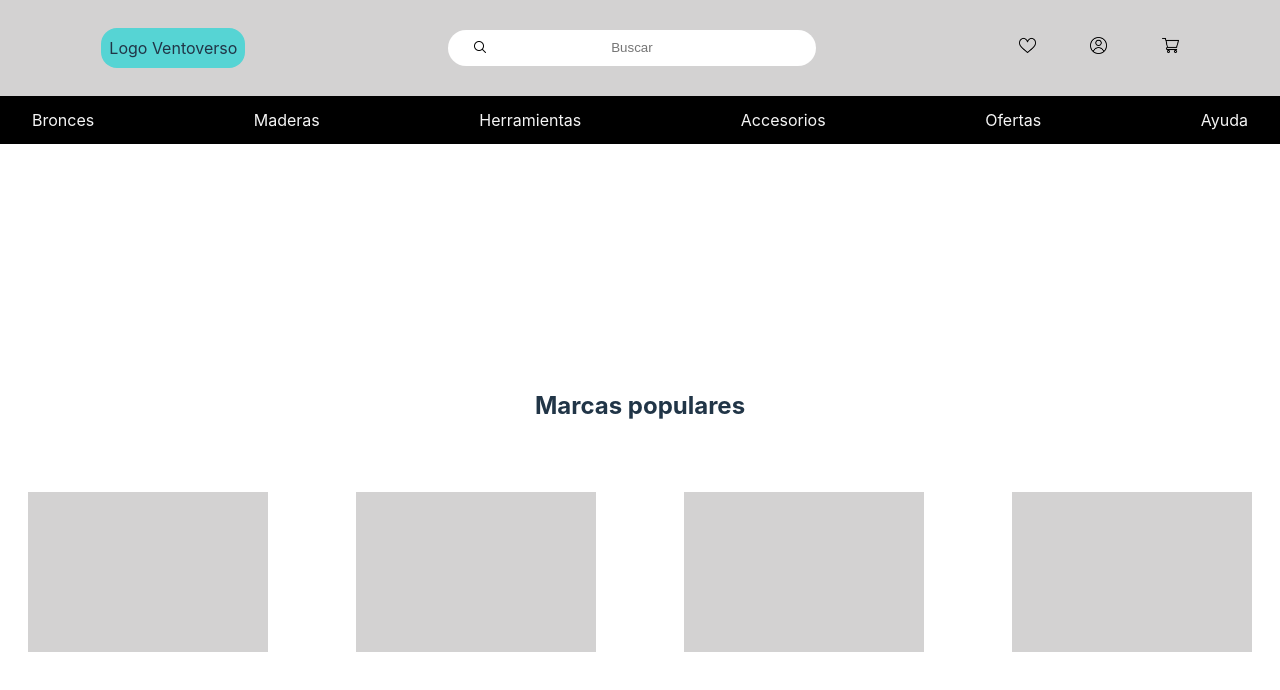
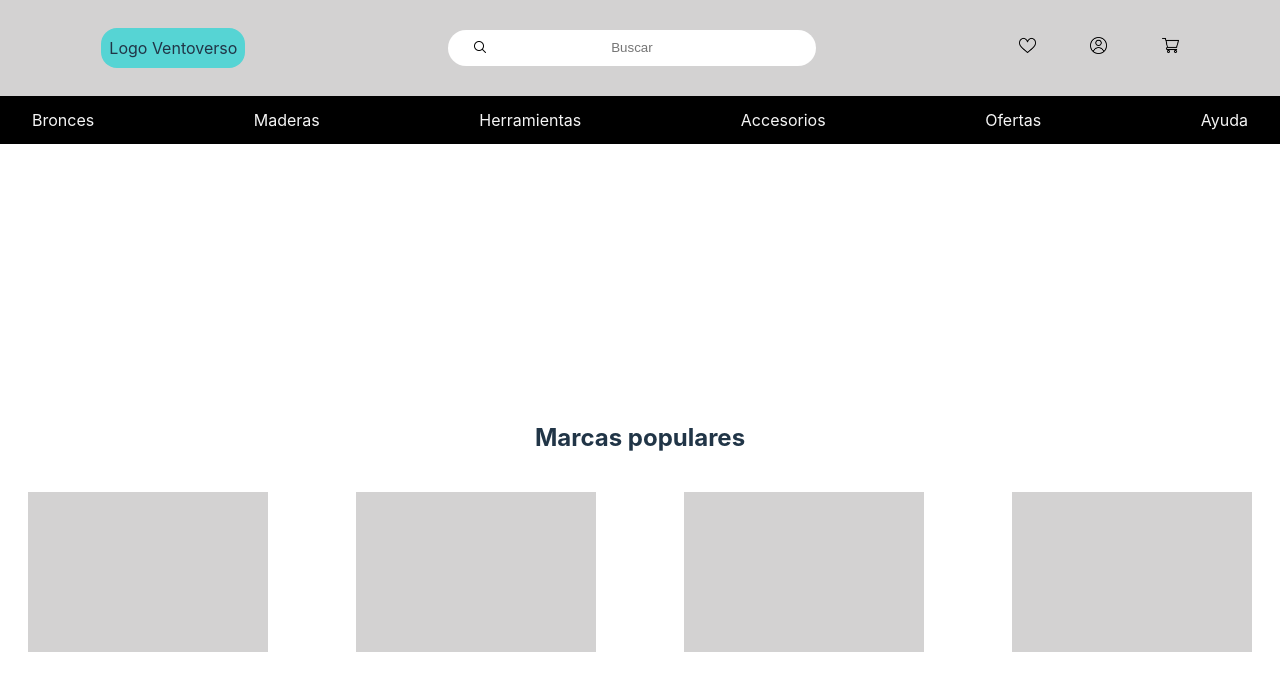
Before and after one commit to jrivas0710/Ventoverso, a React (Vite) app: page / in a window 1280 px wide. Shown: the top 690 px of the page. Built offline with nearby package versions, Linux system fonts and the light colour scheme.

Commit message:
corregi texto marcas populares

```diff
--- a/src/SeccionPopulares.css
+++ b/src/SeccionPopulares.css
@@ -13,7 +13,7 @@
 
 .texto-marcas-populares{
     position: absolute;
-    top:46%;
+    top:50%;
 }
 
 
```
